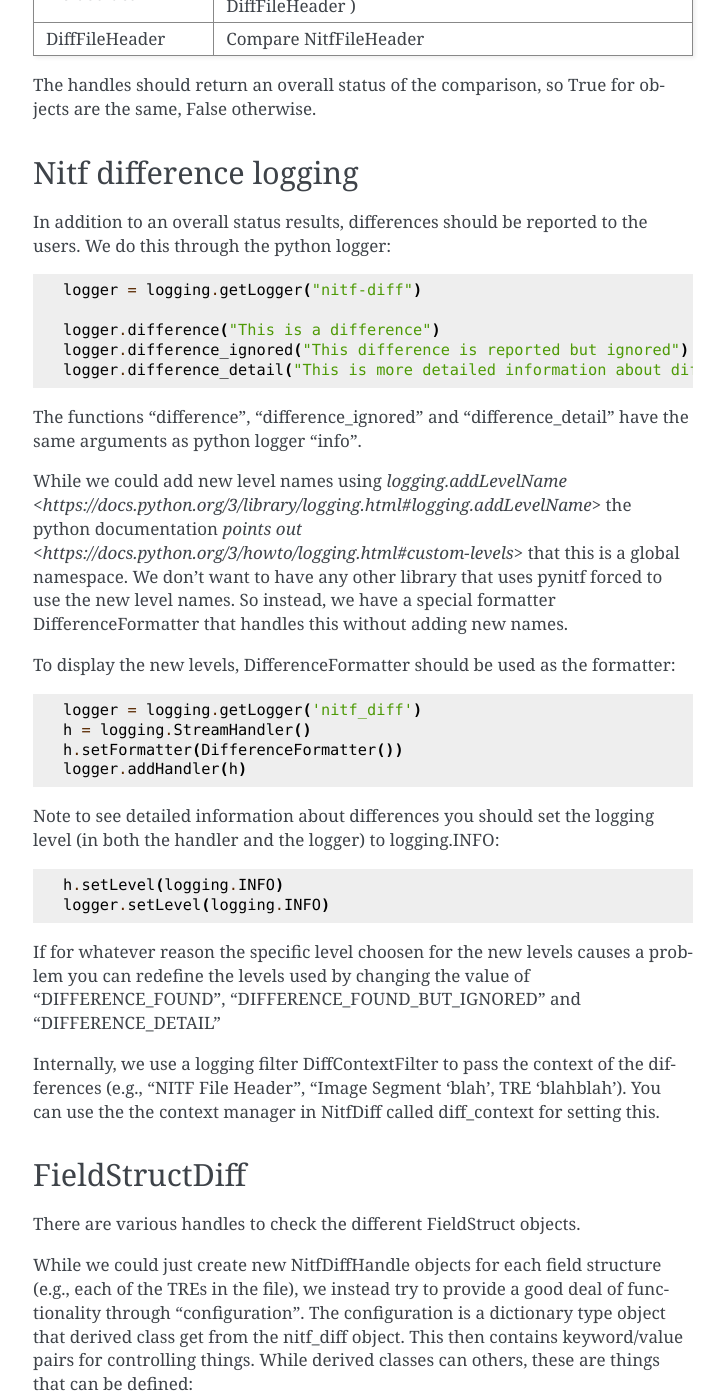
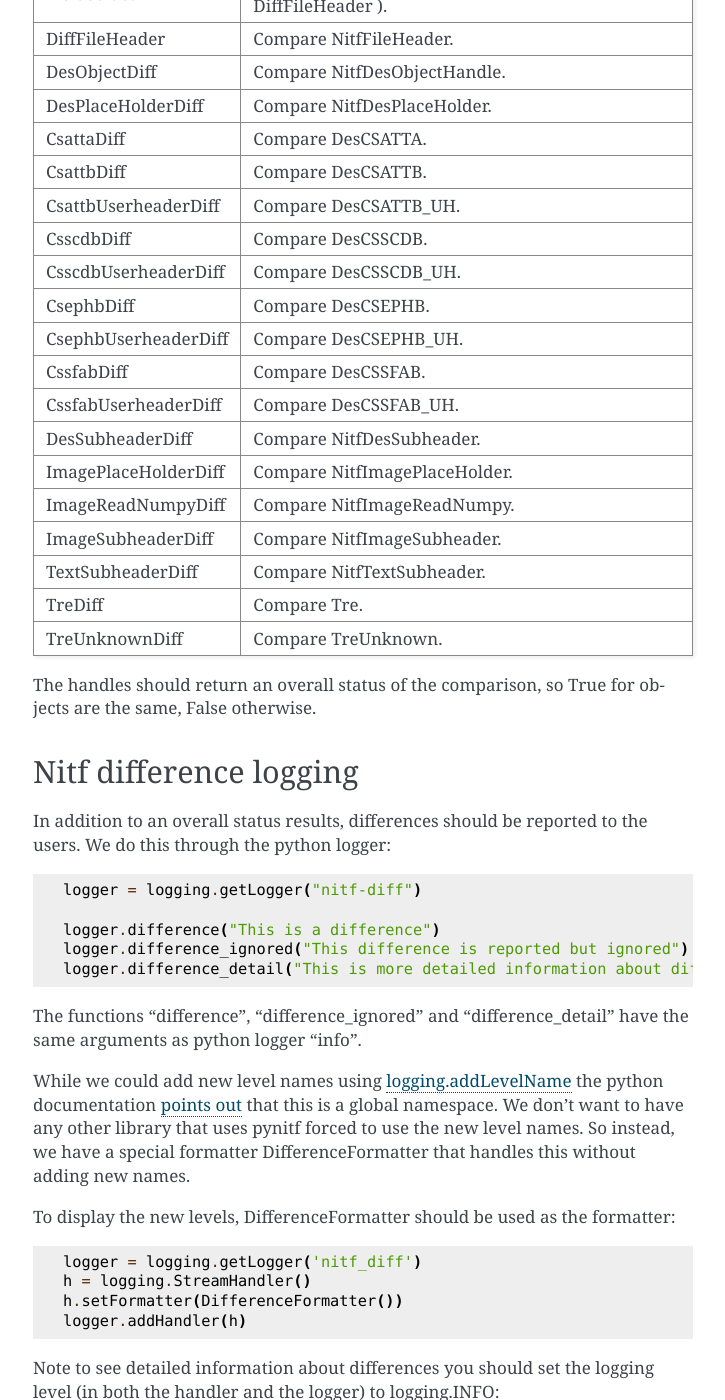
Before and after one commit to Cartography-jpl/pynitf, a Sphinx documentation site: the page built from doc/nitf_diff.rst, in a window 1280 px wide and 1400 px high, scrolled down 1166 px. Shown: the whole window, without its empty margins (387-1112 px from the left). Built offline with Sphinx 7.4.7, drawn with Linux system fonts in a browser that asks for light colours; some of the changed text lies outside the part shown.

Commit message:
Continue updating nitf diff documentation.

```diff
--- a/doc/nitf_diff.rst
+++ b/doc/nitf_diff.rst
@@ -88,25 +88,61 @@ There are a number of NitfDiffHandle objects defined in pynitf:
 
 .. table:: NitfDiffHandle objects
 
-  +---------------------+-------------------------------------------------+
-  | Class               | Description                                     +
-  +=====================+=================================================+
-  | NitfFileHandle      | Top level class that handles comparing NitfFile |
-  |                     | Compares matching items, so first image segment |
-  |  		        | in file 1 compared to first image segment in    |
-  |		        | file 2, etc. We could create more sophisticated |
-  |	   	        | classes (e.g., compare by matching iid1), which |
-  |                     | is why even the files are handled by a plugin   |
-  +---------------------+-------------------------------------------------+
-  | AlwaysTrueHandle    | Always say things are equal. Nice for various   |
-  |                     | test cases (e.g. test some object types, skip   |
-  |                     | other types).                                   |
-  +---------------------+-------------------------------------------------+
-  | FieldStructDiff     | Base class for various FieldStruct objects      |
-  |                     | (e.g DiffFileHeader )                           |
-  +---------------------+-------------------------------------------------+
-  | DiffFileHeader      | Compare NitfFileHeader                          |
-  +---------------------+-------------------------------------------------+
+  +----------------------+-------------------------------------------------+
+  | Class                | Description                                     |
+  +======================+=================================================+
+  | NitfFileHandle       | Top level class that handles comparing NitfFile |
+  |                      | Compares matching items, so first image segment |
+  |  		         | in file 1 compared to first image segment in    |
+  |		         | file 2, etc. We could create more sophisticated |
+  |	   	         | classes (e.g., compare by matching iid1), which |
+  |                      | is why even the files are handled by a plugin   |
+  +----------------------+-------------------------------------------------+
+  | AlwaysTrueHandle     | Always say things are equal. Nice for various   |
+  |                      | test cases (e.g. test some object types, skip   |
+  |                      | other types).                                   |
+  +----------------------+-------------------------------------------------+
+  | FieldStructDiff      | Base class for various FieldStruct objects      |
+  |                      | (e.g DiffFileHeader ).                          |
+  +----------------------+-------------------------------------------------+
+  | DiffFileHeader       | Compare NitfFileHeader.                         |
+  +----------------------+-------------------------------------------------+
+  | DesObjectDiff        | Compare NitfDesObjectHandle.                    |
+  +----------------------+-------------------------------------------------+
+  | DesPlaceHolderDiff   | Compare NitfDesPlaceHolder.                     |
+  +----------------------+-------------------------------------------------+
+  | CsattaDiff           | Compare DesCSATTA.                              |
+  +----------------------+-------------------------------------------------+
+  | CsattbDiff           | Compare DesCSATTB.                              |
+  +----------------------+-------------------------------------------------+
+  | CsattbUserheaderDiff | Compare DesCSATTB_UH.                           |
+  +----------------------+-------------------------------------------------+
+  | CsscdbDiff           | Compare DesCSSCDB.                              |
+  +----------------------+-------------------------------------------------+
+  | CsscdbUserheaderDiff | Compare DesCSSCDB_UH.                           |
+  +----------------------+-------------------------------------------------+
+  | CsephbDiff           | Compare DesCSEPHB.                              |
+  +----------------------+-------------------------------------------------+
+  | CsephbUserheaderDiff | Compare DesCSEPHB_UH.                           |
+  +----------------------+-------------------------------------------------+
+  | CssfabDiff           | Compare DesCSSFAB.                              |
+  +----------------------+-------------------------------------------------+
+  | CssfabUserheaderDiff | Compare DesCSSFAB_UH.                           |
+  +----------------------+-------------------------------------------------+
+  |  DesSubheaderDiff    | Compare NitfDesSubheader.                       |
+  +----------------------+-------------------------------------------------+
+  | ImagePlaceHolderDiff | Compare NitfImagePlaceHolder.                   |
+  +----------------------+-------------------------------------------------+
+  | ImageReadNumpyDiff   | Compare NitfImageReadNumpy.                     |
+  +----------------------+-------------------------------------------------+
+  | ImageSubheaderDiff   | Compare NitfImageSubheader.                     |
+  +----------------------+-------------------------------------------------+
+  | TextSubheaderDiff    | Compare NitfTextSubheader.                      |
+  +----------------------+-------------------------------------------------+
+  | TreDiff              | Compare Tre.                                    |
+  +----------------------+-------------------------------------------------+
+  | TreUnknownDiff       | Compare TreUnknown.                             |
+  +----------------------+-------------------------------------------------+
 
 The handles should return an overall status of the comparison, so True for
 objects are the same, False otherwise.
@@ -129,9 +165,9 @@ The functions "difference", "difference_ignored" and
 "difference_detail" have the same arguments as python logger "info".
 
 While we could add new level names using
-`logging.addLevelName <https://docs.python.org/3/library/logging.html#logging.addLevelName>`
+`logging.addLevelName <https://docs.python.org/3/library/logging.html#logging.addLevelName>`_
 the python documentation
-`points out <https://docs.python.org/3/howto/logging.html#custom-levels>`
+`points out <https://docs.python.org/3/howto/logging.html#custom-levels>`_
 that this is a global namespace. We don't want to have any other library
 that uses pynitf forced to use the new level names. So instead, we have a
 special formatter DifferenceFormatter that handles this without adding
@@ -167,13 +203,13 @@ FieldStructDiff
 
 There are various handles to check the different FieldStruct objects.
 
-While we could just create new NitfDiffHandle objects for each
-field structure (e.g., each of the TREs in the file), we instead try to
+While we could just create new NitfDiffHandle objects for each field
+structure (e.g., each of the TREs in the file), we instead try to
 provide a good deal of functionality through "configuration". The
-configuration is a dictionary type object that derived class get
-from the nitf_diff object.  This then contains keyword/value pairs
-for controlling things. While derived classes can others, these
-are things that can be defined:
+configuration is a dictionary type object that derived class get from
+the nitf_diff object.  This then contains keyword/value pairs for
+controlling things. While derived classes can supply other parameters,
+these are things that can be defined:
 
 * **exclude** - List of fields to exclude from comparing
 * **exclude_but_warn** - List of field to exclude from comparing, but
```
Also changed, not shown: 3 other files.
